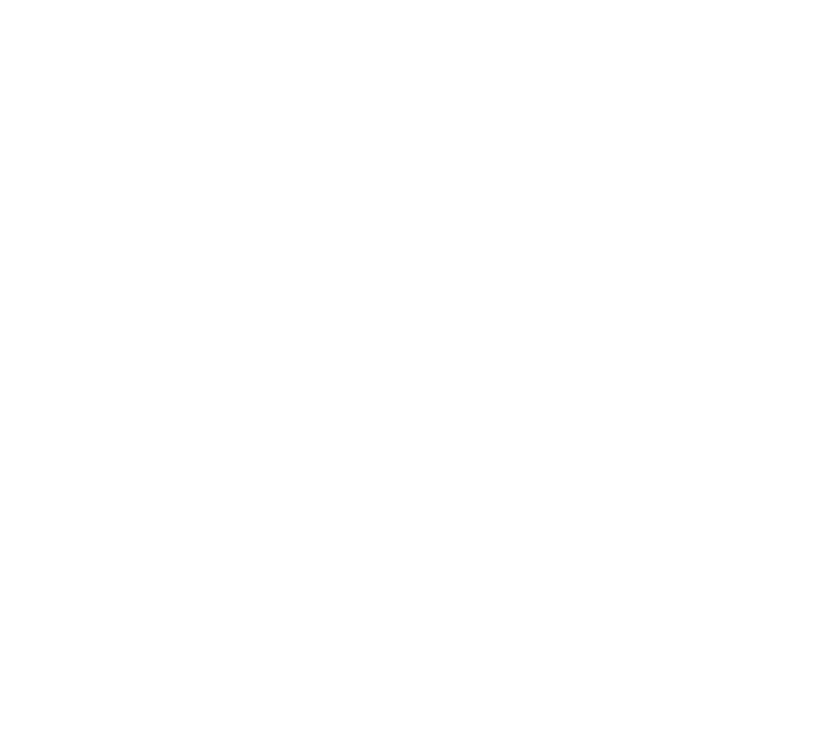
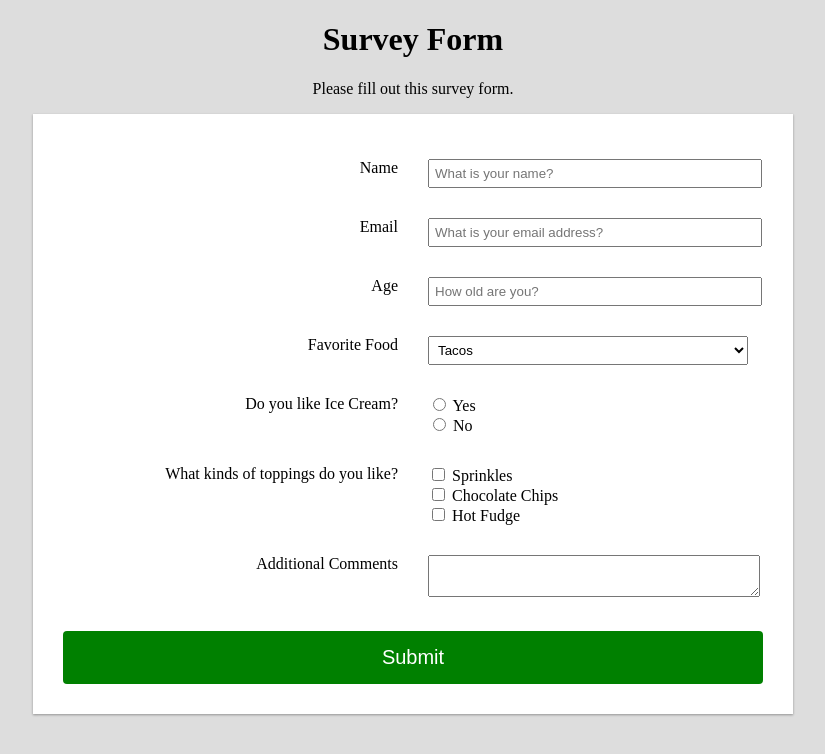
Before and after one commit to gordon2012/fcc-survey, a plain HTML site: page index.html in a window 1280 px wide. Shown: the whole page, without its empty margins (227-1052 px from the left). Drawn offline with Linux system fonts and the light colour scheme.

Commit message:
Complete survey page
Signed-off-by: Gordon Doskas <gordon2012@users.noreply.github.com>

```diff
--- a/index.html
+++ b/index.html
@@ -5,13 +5,98 @@
   <meta charset="UTF-8">
   <meta name="viewport" content="width=device-width, initial-scale=1.0">
   <meta http-equiv="X-UA-Compatible" content="ie=edge">
-  <title>Document</title>
+  <title>Survey Form | freeCodeCamp</title>
   <link rel="stylesheet" href="style.css">
   <script src="https://cdn.freecodecamp.org/testable-projects-fcc/v1/bundle.js"></script>
 </head>
 
 <body>
+  <h1 id="title">Survey Form</h1>
 
+  <p id="description">Please fill out this survey form.</p>
+
+  <form action="" id="survey-form">
+    <div class="form-group">
+      <div class="form-left">
+        <label for="name" id="name-label">Name</label>
+      </div>
+      <div class="form-right">
+        <input type="text" id="name" required placeholder="What is your name?">
+      </div>
+    </div>
+
+    <div class="form-group">
+      <div class="form-left">
+        <label for="email" id="email-label">Email</label>
+      </div>
+      <div class="form-right">
+        <input type="email" id="email" required placeholder="What is your email address?">
+      </div>
+    </div>
+
+    <div class="form-group">
+      <div class="form-left">
+        <label for="number" id="number-label">Age</label>
+      </div>
+      <div class="form-right">
+        <input type="number" id="number" min="0" max="130" placeholder="How old are you?">
+      </div>
+    </div>
+
+    <div class="form-group">
+      <div class="form-left">
+        <label for="dropdown">Favorite Food</label>
+      </div>
+      <div class="form-right">
+        <select type="select" id="dropdown">
+          <option value="Tacos">Tacos</option>
+          <option value="Pizza">Pizza</option>
+          <option value="Fried Chicken">Fried Chicken</option>
+          <option value="Steak">Steak</option>
+        </select>
+      </div>
+    </div>
+
+    <div class="form-group">
+      <div class="form-left">
+        <label>Do you like Ice Cream?</label>
+      </div>
+      <div class="form-right">
+        <input type="radio" id="yes" value="yes" name="icecream">
+        <label for="yes">Yes</label>
+        <br>
+        <input type="radio" id="no" value="no" name="icecream">
+        <label for="no">No</label>
+      </div>
+    </div>
+
+    <div class="form-group">
+      <div class="form-left">
+        <label>What kinds of toppings do you like?</label>
+      </div>
+      <div class="form-right">
+        <input type="checkbox" value="sprinkles">
+        <label>Sprinkles</label>
+        <br>
+        <input type="checkbox" value="chocolate chips">
+        <label>Chocolate Chips</label>
+        <br>
+        <input type="checkbox" value="hot fudge">
+        <label>Hot Fudge</label>
+      </div>
+    </div>
+
+    <div class="form-group">
+      <div class="form-left">
+        <label>Additional Comments</label>
+      </div>
+      <div class="form-right">
+        <textarea></textarea>
+      </div>
+    </div>
+
+    <input type="submit" id="submit">
+  </form>
 </body>
 
 </html>
--- a/style.css
+++ b/style.css
@@ -1,3 +1,73 @@
 body {
   margin: 0;
+  padding: 0 15px;
+  background: #ddd;
 }
+
+#title,
+#description {
+  text-align: center;
+}
+
+form {
+  background: white;
+  box-shadow: 0 1px 3px rgba(0, 0, 0, 0.12), 0 1px 2px rgba(0, 0, 0, 0.24);
+  max-width: 700px;
+  margin: auto;
+  padding: 30px;
+}
+
+#submit {
+  text-align: center;
+}
+
+.form-group {
+  display: grid;
+  grid-template-columns: 1fr 1fr;
+}
+.form-left,
+.form-right {
+  padding: 15px;
+}
+.form-left {
+  text-align: right;
+}
+
+@media (max-width: 700px) {
+  .form-group {
+    grid-template-columns: 1fr;
+  }
+  .form-left {
+    text-align: left;
+    padding-bottom: 0;
+  }
+  .form-right {
+    padding-top: 5px;
+  }
+}
+
+input[type='text'],
+input[type='email'],
+input[type='number'],
+select,
+textarea {
+  width: 100%;
+  padding: 5px;
+}
+
+#submit {
+  text-align: center;
+  width: 100%;
+  margin-top: 15px;
+  font-size: 1.25em;
+  padding: 15px 30px;
+  border: none;
+  background: green;
+  color: white;
+  border-radius: 4px;
+}
+
+#submit:hover {
+  cursor: pointer;
+  background: forestgreen;
+}
```
